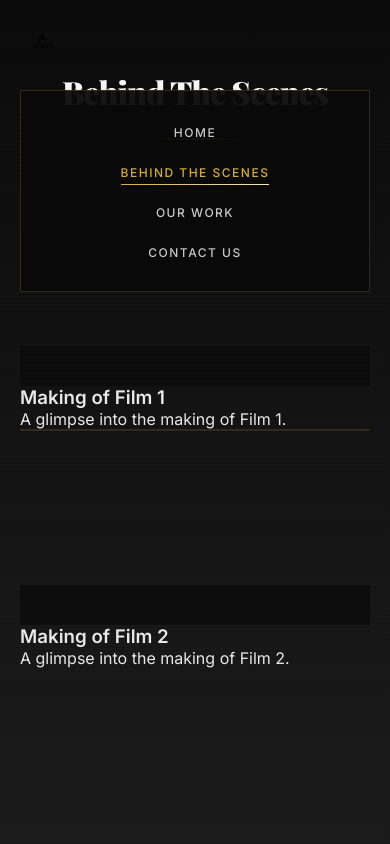
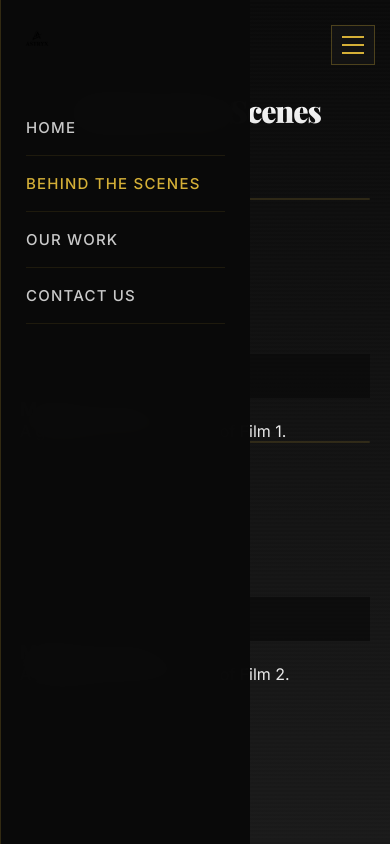
Before and after one commit to octane254/ASTRYX20, a React (Vite) app in the folder astryx/: page /behind-the-scenes in a window 390 px wide. Built offline with nearby package versions, Linux system fonts and the light colour scheme.

Commit message:
add mobile-responsive navigation and optimize all pages for mobile

```diff
--- a/astryx/src/components/Navigation.jsx
+++ b/astryx/src/components/Navigation.jsx
@@ -1,16 +1,85 @@
-// Navigation.jsx
 import { NavLink } from 'react-router-dom';
+import { useState, useEffect } from 'react';
+
 
 function Navigation() {
+  const [isMenuOpen, setIsMenuOpen] = useState(false);
+  const [isScrolled, setIsScrolled] = useState(false);
+
+  const toggleMenu = () => {
+    setIsMenuOpen(!isMenuOpen);
+  };
+
+  const closeMenu = () => {
+    setIsMenuOpen(false);
+  };
+
+  // Detect scroll
+  useEffect(() => {
+    const handleScroll = () => {
+      if (window.scrollY > 50) {
+        setIsScrolled(true);
+      } else {
+        setIsScrolled(false);
+      }
+    };
+
+    window.addEventListener('scroll', handleScroll);
+    return () => window.removeEventListener('scroll', handleScroll);
+  }, []);
+
+  // Close menu when clicking outside
+  useEffect(() => {
+    const handleClickOutside = (event) => {
+      const nav = document.querySelector('.nav-bar');
+      const hamburger = document.querySelector('.hamburger');
+
+      if (isMenuOpen && nav && hamburger &&
+          !nav.contains(event.target) &&
+          !hamburger.contains(event.target)) {
+        setIsMenuOpen(false);
+      }
+    };
+
+    document.addEventListener('mousedown', handleClickOutside);
+    return () => document.removeEventListener('mousedown', handleClickOutside);
+  }, [isMenuOpen]);
+
+  // Prevent body scroll when menu is open
+  useEffect(() => {
+    if (isMenuOpen) {
+      document.body.style.overflow = 'hidden';
+    } else {
+      document.body.style.overflow = 'unset';
+    }
+  }, [isMenuOpen]);
+
   return (
     <>
-      <img src="/Copilot_20260222_091225.png" alt="Astryx Logo" className="site-logo" />
-      <nav className="nav-bar">
+      <img
+        src="/Copilot_20260222_091225.png"
+        alt="Astryx Logo"
+        className={`site-logo ${isScrolled ? 'scrolled' : ''}`}
+      />
+
+      {/* Hamburger Menu */}
+      <div
+        className={`hamburger ${isMenuOpen ? 'active' : ''} ${isScrolled ? 'scrolled' : ''}`}
+        onClick={toggleMenu}
+        aria-label="Toggle menu"
+      >
+        <span></span>
+        <span></span>
+        <span></span>
+      </div>
+
+      {/* Navigation */}
+      <nav className={`nav-bar ${isMenuOpen ? 'active' : ''} ${isScrolled ? 'scrolled' : ''}`}>
         <ul>
-          <li><NavLink to="/" end>Home</NavLink></li>
-          <li><NavLink to="/behind-the-scenes">Behind The Scenes</NavLink></li>
-          <li><NavLink to="/our-work">Our Work</NavLink></li>
-          <li><NavLink to="/contact-us">Contact Us</NavLink></li>
+          <li><NavLink to="/" end onClick={closeMenu}>Home</NavLink></li>
+          <li><NavLink to="/behind-the-scenes" onClick={closeMenu}>Behind The Scenes</NavLink></li>
+          <li><NavLink to="/our-work" onClick={closeMenu}>Our Work</NavLink></li>
+          <li><NavLink to="/contact-us" onClick={closeMenu}>Contact Us</NavLink></li>
         </ul>
       </nav>
     </>
--- a/astryx/src/styles/BehindTheScenes.css
+++ b/astryx/src/styles/BehindTheScenes.css
@@ -167,54 +167,70 @@
 /* Responsive Design */
 @media (max-width: 1024px) {
   .bts-container {
-    padding: 100px 40px 60px;
+    padding: 110px 35px 70px;
+  }
+
+  .bts-container h1 {
+    margin-bottom: 60px;
   }
 
   .bts-grid {
-    grid-template-columns: repeat(auto-fit, minmax(350px, 1fr));
+    grid-template-columns: repeat(auto-fit, minmax(320px, 1fr));
     gap: 40px;
   }
 
   .bts-card video {
-    height: 300px;
+    height: 280px;
   }
 }
 
 @media (max-width: 768px) {
   .bts-container {
-    padding: 80px 25px 50px;
+    padding: 100px 25px 60px;
   }
 
   .bts-container h1 {
-    font-size: 2rem;
+    font-size: 2.2rem;
     margin-bottom: 50px;
   }
 
   .bts-grid {
     grid-template-columns: 1fr;
-    gap: 35px;
+    gap: 30px;
   }
 
   .bts-card video {
-    height: 250px;
+    height: 240px;
   }
 
   .bts-info {
-    padding: 25px 25px 30px;
+    padding: 25px;
   }
 
   .bts-info h3 {
-    font-size: 1.5rem;
+    font-size: 1.6rem;
+    margin-bottom: 10px;
   }
 
   .bts-info p {
     font-size: 0.95rem;
+    line-height: 1.6;
+  }
+
+  .bts-card::after {
+    font-size: 3.5rem;
+    margin-top: -60px;
   }
 }
 
 @media (max-width: 480px) {
   .bts-container {
-    padding: 70px 20px 40px;
+    padding: 90px 20px 50px;
+  }
+
+  .bts-container h1 {
+    font-size: 1.9rem;
+    margin-bottom: 40px;
   }
 
   .bts-card video {
@@ -222,10 +238,18 @@
   }
 
   .bts-info {
-    padding: 20px;
+    padding: 22px 20px;
   }
 
   .bts-info h3 {
-    font-size: 1.3rem;
+    font-size: 1.4rem;
+  }
+
+  .bts-info p {
+    font-size: 0.9rem;
+  }
+
+  .bts-card::after {
+    font-size: 3rem;
   }
 }
--- a/astryx/src/styles/Home.css
+++ b/astryx/src/styles/Home.css
@@ -1,5 +1,3 @@
-/* Authentic Film Production Company Vibes */
-
 @import url('https://fonts.googleapis.com/css2?family=Playfair+Display:wght@400;700;900&family=Inter:wght@300;400;500;600&display=swap');
 
 * {
@@ -15,7 +13,7 @@ html {
 
 body {
   font-family: 'Inter', sans-serif;
-  background-color: #020202;
+  background-color: #0a0a0a;
   color: #e8e8e8;
   overflow-x: hidden;
   min-height: 100vh;
@@ -23,9 +21,9 @@ body {
 
 .home-container {
   min-height: 100vh;
-  background: linear-gradient(180deg, #808080 0%, #1a1a1a 100%);
+  background: linear-gradient(180deg, #646464 0%, #1a1a1a 100%);
   position: relative;
-  overflow-x: hidden; /* Allow vertical scrolling, prevent horizontal */
+  overflow-x: hidden;
 }
 
 /* Film grain effect */
@@ -37,13 +35,13 @@ body {
   width: 100%;
   height: 100%;
   background-image:
-    repeating-linear-gradient(0deg, transparent, transparent 2px, rgba(31, 31, 31, 0.03) 2px, rgba(255, 255, 255, 0.03) 4px);
+    repeating-linear-gradient(0deg, transparent, transparent 2px, rgba(255, 255, 255, 0.03) 2px, rgba(255, 255, 255, 0.03) 4px);
   pointer-events: none;
   z-index: 1;
   opacity: 0.4;
 }
 
-/* Subtle vignette effect */
+
 .home-container::after {
   content: '';
   position: fixed;
@@ -62,13 +60,13 @@ body {
   z-index: 10;
   max-width: 900px;
   margin: 0 auto;
-  padding: 280px 40px 120px;
+  padding: 200px 40px 100px;
   text-align: center;
 }
 
 .Home h1 {
   font-family: 'Playfair Display', serif;
-  font-size: clamp(3rem, 8vw, 5.5rem);
+  font-size: clamp(2.5rem, 8vw, 5.5rem);
   font-weight: 900;
   line-height: 1.1;
   margin-bottom: 30px;
@@ -82,7 +80,7 @@ body {
 }
 
 .Home p {
-  font-size: clamp(1.05rem, 2vw, 1.25rem);
+  font-size: clamp(1rem, 2vw, 1.25rem);
   line-height: 1.8;
   color: #b8b8b8;
   margin-bottom: 50px;
@@ -182,42 +180,55 @@ body {
 /* Responsive Design */
 @media (max-width: 1024px) {
   .Home {
-    padding: 220px 30px 80px;
+    padding: 180px 30px 80px;
   }
 }
 
 @media (max-width: 768px) {
   .Home {
-    padding: 220px 30px 80px;
+    padding: 150px 25px 70px;
   }
 
   .Home h1 {
-    font-size: 2.5rem;
+    font-size: 2.2rem;
+    margin-bottom: 25px;
   }
 
   .Home p {
-    font-size: 1rem;
+    font-size: 1.05rem;
+    margin-bottom: 40px;
+    line-height: 1.7;
   }
 
   .btn {
     display: block;
-    margin: 15px auto;
-    max-width: 280px;
+    margin: 12px auto;
+    max-width: 260px;
+    width: 100%;
+    padding: 15px 35px;
+    font-size: 12px;
   }
 }
 
 @media (max-width: 480px) {
   .Home {
-    padding: 200px 20px 60px;
+    padding: 130px 20px 60px;
   }
 
   .Home h1 {
-    font-size: 2rem;
+    font-size: 1.9rem;
+    margin-bottom: 20px;
+  }
+
+  .Home p {
+    font-size: 0.95rem;
+    margin-bottom: 35px;
   }
 
   .btn {
-    padding: 14px 32px;
+    padding: 14px 30px;
     font-size: 11px;
+    max-width: 240px;
   }
 }
 
--- a/astryx/src/styles/Navigation.css
+++ b/astryx/src/styles/Navigation.css
@@ -1,3 +1,4 @@
+/* Shared Navigation Component - Appears on All Pages */
 
 /* Logo styling */
 .site-logo {
@@ -8,7 +9,7 @@
   width: auto;
   filter: brightness(0.95) contrast(1.1);
   z-index: 1000;
-  transition: transform 0.3s ease, filter 0.3s ease;
+  transition: all 0.3s ease;
 }
 
 .site-logo:hover {
@@ -16,18 +17,37 @@
   filter: brightness(1.1) contrast(1.2);
 }
 
+/* Scrolled Logo - smaller */
+.site-logo.scrolled {
+  top: 20px;
+  height: 70px;
+}
+
 /* Navigation Bar */
 .nav-bar {
   position: fixed;
-  top: 40px;
-  right: 50px;
-  z-index: 1000;
+  top: 0;
+  right: 0;
+  left: 0;
+  padding: 40px 50px;
+  z-index: 999;
+  transition: all 0.4s cubic-bezier(0.4, 0, 0.2, 1);
+}
+
+/* Scrolled Navigation - solid background */
+.nav-bar.scrolled {
+  background: rgba(10, 10, 10, 0.95);
+  backdrop-filter: blur(20px);
+  border-bottom: 1px solid rgba(212, 175, 55, 0.2);
+  padding: 25px 50px;
+  box-shadow: 0 4px 30px rgba(0, 0, 0, 0.5);
 }
 
 .nav-bar ul {
   display: flex;
   gap: 45px;
   list-style: none;
+  justify-content: flex-end;
 }
 
 .nav-bar li {
@@ -74,15 +94,65 @@
   width: 100%;
 }
 
+/* Hamburger Menu (Mobile) - Hidden by default */
+.hamburger {
+  display: none;
+  position: fixed;
+  top: 35px;
+  right: 20px;
+  z-index: 1001;
+  flex-direction: column;
+  gap: 6px;
+  cursor: pointer;
+  padding: 10px;
+  background: rgba(20, 20, 20, 0.8);
+  border: 1px solid rgba(212, 175, 55, 0.3);
+  transition: all 0.3s ease;
+}
+
+.hamburger.scrolled {
+  top: 20px;
+  background: rgba(20, 20, 20, 0.95);
+}
+
+.hamburger span {
+  width: 25px;
+  height: 2px;
+  background: #d4af37;
+  transition: all 0.3s ease;
+}
+
+.hamburger.active span:nth-child(1) {
+  transform: rotate(45deg) translate(8px, 8px);
+}
+
+.hamburger.active span:nth-child(2) {
+  opacity: 0;
+}
+
+.hamburger.active span:nth-child(3) {
+  transform: rotate(-45deg) translate(7px, -7px);
+}
+
 /* Responsive Design */
 @media (max-width: 1024px) {
   .site-logo {
     left: 30px;
     height: 70px;
+    top: 25px;
+  }
+
+  .site-logo.scrolled {
+    top: 18px;
+    height: 60px;
   }
 
   .nav-bar {
-    right: 30px;
+    padding: 35px 30px;
+  }
+
+  .nav-bar.scrolled {
+    padding: 22px 30px;
   }
 
   .nav-bar ul {
@@ -90,7 +160,7 @@
   }
 
   .nav-bar a {
-    font-size: 12px;
+    font-size: 13px;
   }
 }
 
@@ -98,27 +168,97 @@
   .site-logo {
     left: 20px;
     top: 20px;
-    height: 55px;
+    height: 50px;
   }
 
+  .site-logo.scrolled {
+    top: 15px;
+    height: 45px;
+  }
+
+  /* Show hamburger on mobile */
+  .hamburger {
+    display: flex;
+  }
+
+  /* Mobile Navigation */
   .nav-bar {
-    top: 90px;
-    right: 20px;
-    left: 20px;
+    position: fixed;
+    top: 0;
+    right: -100%;
+    width: 280px;
+    height: 100vh;
+    background: rgba(10, 10, 10, 0.98);
+    backdrop-filter: blur(20px);
+    border-left: 1px solid rgba(212, 175, 55, 0.2);
+    transition: right 0.4s cubic-bezier(0.4, 0, 0.2, 1);
+    padding: 100px 0 40px;
+    overflow-y: auto;
+  }
+
+  .nav-bar.active {
+    right: 0;
   }
 
   .nav-bar ul {
     flex-direction: column;
-    gap: 20px;
-    align-items: center;
-    background: rgba(10, 10, 10, 0.95);
-    padding: 30px;
-    border: 1px solid rgba(212, 175, 55, 0.2);
+    gap: 0;
+    align-items: flex-start;
+    padding: 0 30px;
+  }
+
+  .nav-bar li {
+    width: 100%;
+    border-bottom: 1px solid rgba(212, 175, 55, 0.1);
+  }
+
+  .nav-bar a {
+    display: block;
+    padding: 20px 0;
+    font-size: 16px;
+    letter-spacing: 1.2px;
+  }
+
+  .nav-bar a::after {
+    display: none;
   }
 }
 
 @media (max-width: 480px) {
   .site-logo {
     height: 45px;
+    top: 18px;
+    left: 15px;
+  }
+
+  .site-logo.scrolled {
+    top: 15px;
+    height: 40px;
+  }
+
+  .hamburger {
+    right: 15px;
+    top: 25px;
+  }
+
+  .hamburger.scrolled {
+    top: 18px;
+  }
+
+  .hamburger span {
+    width: 22px;
+  }
+
+  .nav-bar {
+    width: 250px;
+  }
+
+  .nav-bar ul {
+    padding: 0 25px;
+  }
+
+  .nav-bar a {
+    font-size: 15px;
+    padding: 18px 0;
   }
 }
```
Also changed, not shown: astryx/src/styles/OurWork.css (+43 -17 lines), 1 other file (tests, documents, lock files or other folders).
